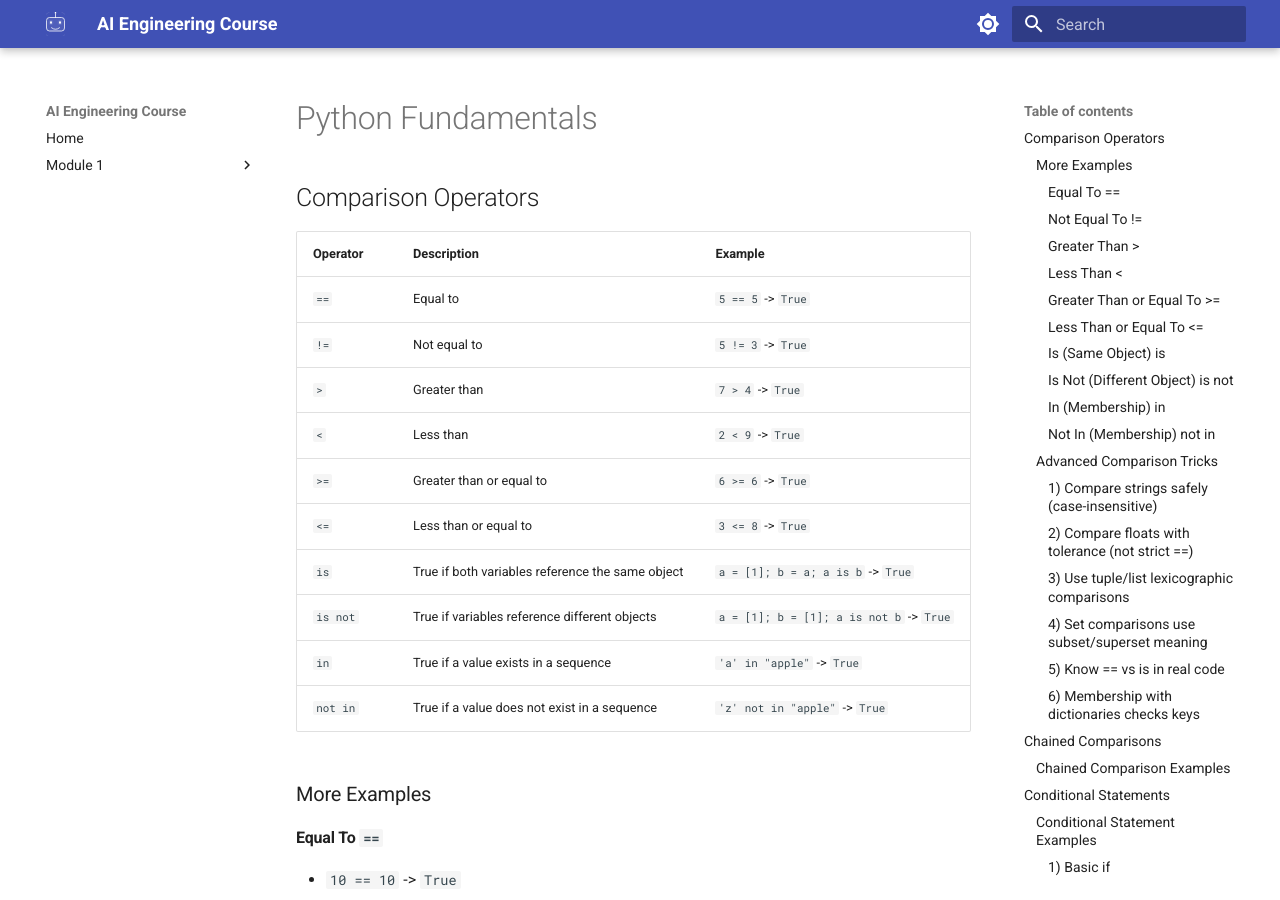
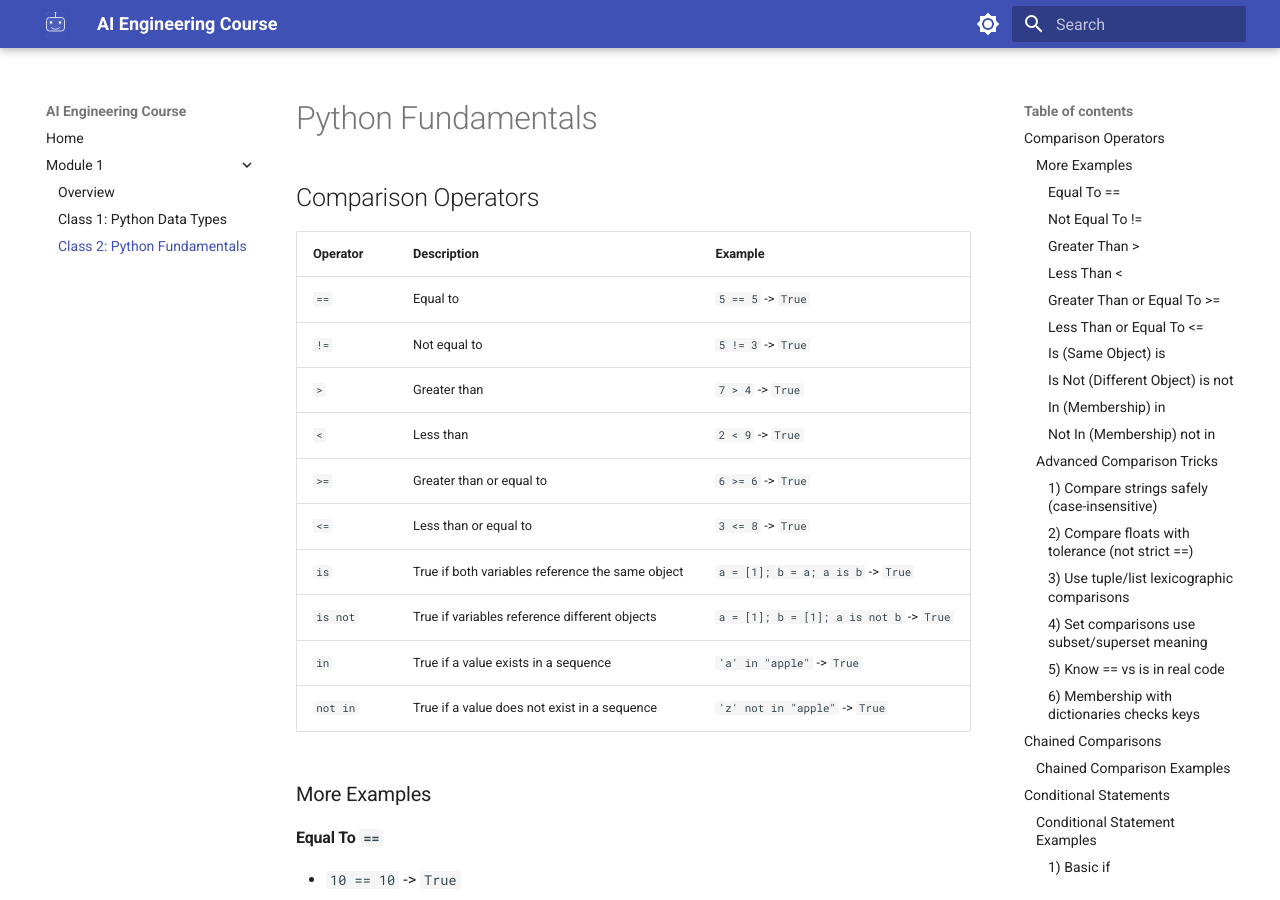
Before and after one commit to faixanpervaix/ai-engineering-notes, an MkDocs documentation site: the page built from docs/Module-1/class-2-python-fundamentals.md, in a window 1280 px wide and 900 px high. Built offline with MkDocs 1.6.1 and Material for MkDocs 9.7.7, drawn with Linux system fonts in a browser that asks for light colours.

Commit message:
Add files via upload

```diff
--- a/mkdocs.yml
+++ b/mkdocs.yml
@@ -6,6 +6,7 @@ nav:
   - "Module 1":
     - Overview: Module-1/index.md
     - "Class 1: Python Data Types": Module-1/class-1-python-data-types.md
+    - "Class 2: Python Fundamentals": Module-1/class-2-python-fundamentals.md
 
 theme:
   name: material
```
